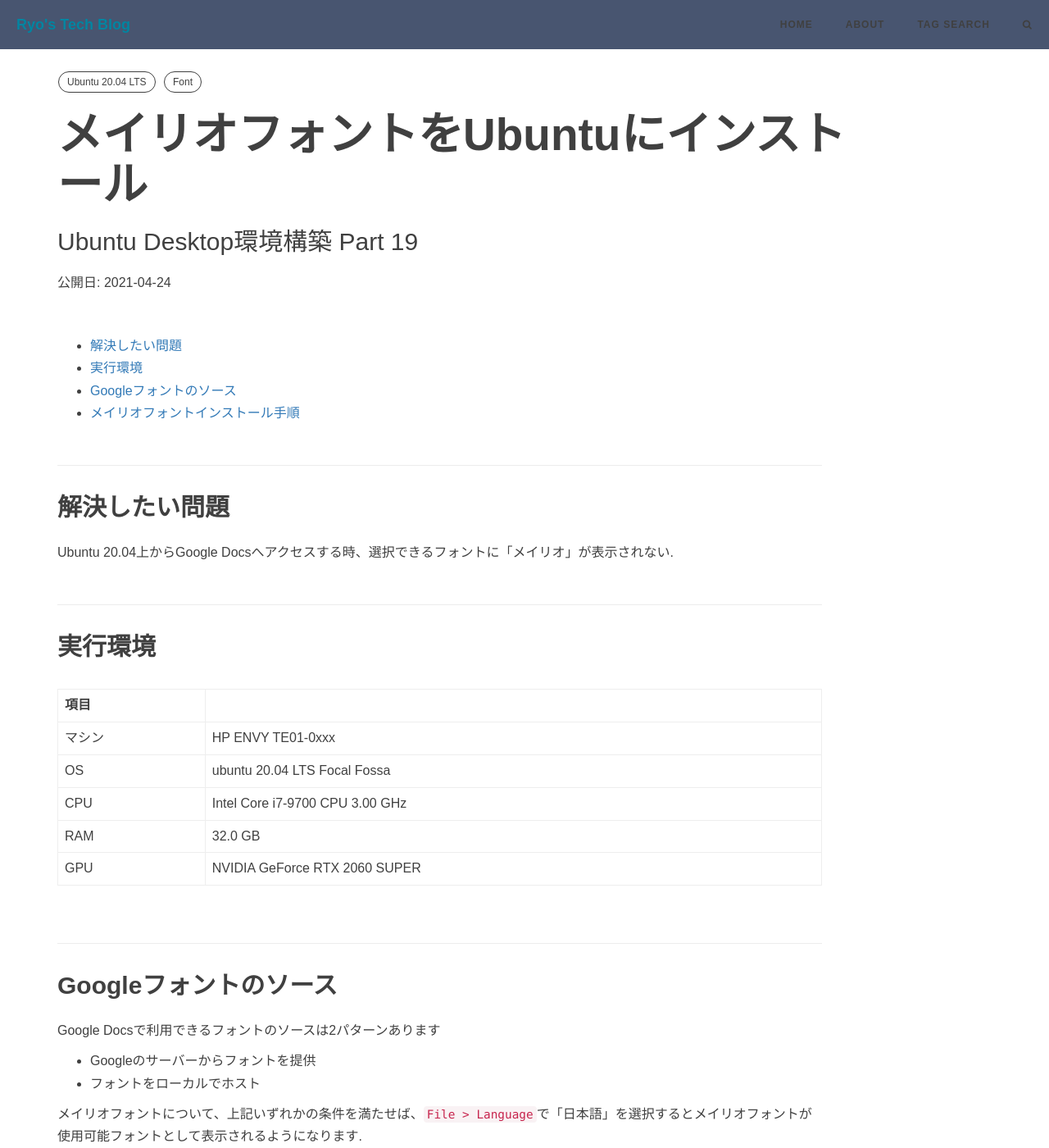
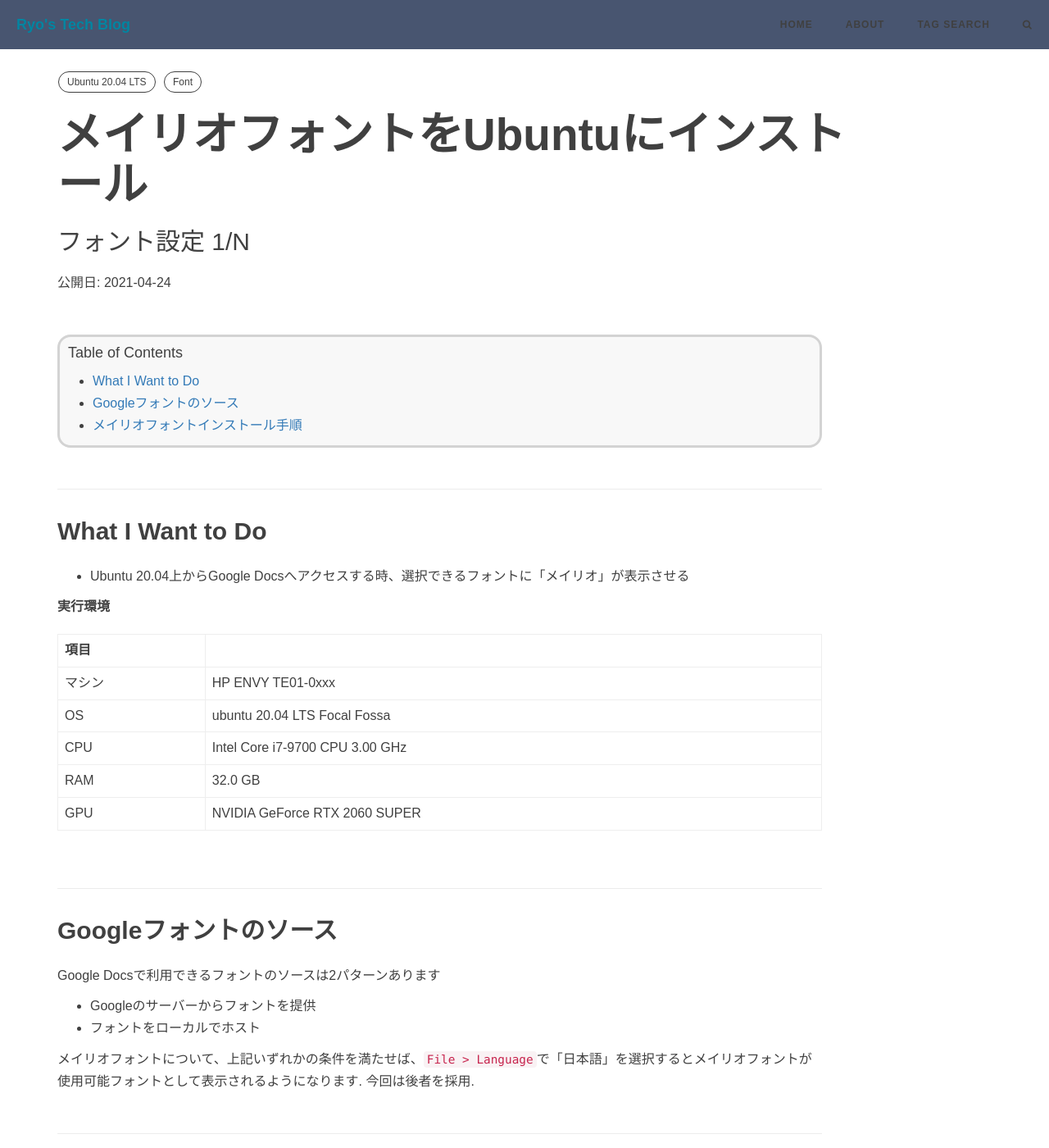
Before and after one commit to RyoNakagami/RyoNakagami.github.io, a Jekyll site: the page built from _posts/2021-04-24-ubuntu-fonts-meiryo-setting.md, in a window 1280 px wide and 1400 px high. Shown: the whole window at 82% size. Built offline with Jekyll 4.4.1, drawn with Linux system fonts in a browser that asks for light colours; comment, search, counter and statistics services are not loaded; some of the changed text lies outside the part shown.

Commit message:
Post: add ubuntu font setting w.r.t Meslo

````diff
--- a/_posts/2021-04-24-ubuntu-fonts-meiryo-setting.md
+++ b/_posts/2021-04-24-ubuntu-fonts-meiryo-setting.md
@@ -1,45 +1,48 @@
 ---
 layout: post
 title: "メイリオフォントをUbuntuにインストール"
-subtitle: "Ubuntu Desktop環境構築 Part 19"
+subtitle: "フォント設定 1/N"
 author: "Ryo"
 header-style: text
 header-mask: 0.0
 catelog: true
-mathjax: true
-purpose:
+mathjax: falase
+mermaid: false
 tags:
 
 - Ubuntu 20.04 LTS
 - Font
 ---
 
+<div style='border-radius: 1em; border-style:solid; border-color:#D3D3D3; background-color:#F8F8F8'>
 
-
+<p class="h4">&nbsp;&nbsp;Table of Contents</p>
 
 <!-- START doctoc generated TOC please keep comment here to allow auto update -->
 <!-- DON'T EDIT THIS SECTION, INSTEAD RE-RUN doctoc TO UPDATE -->
 
-- [解決したい問題](#%E8%A7%A3%E6%B1%BA%E3%81%97%E3%81%9F%E3%81%84%E5%95%8F%E9%A1%8C)
-- [実行環境](#%E5%AE%9F%E8%A1%8C%E7%92%B0%E5%A2%83)
+- [What I Want to Do](#what-i-want-to-do)
 - [Googleフォントのソース](#google%E3%83%95%E3%82%A9%E3%83%B3%E3%83%88%E3%81%AE%E3%82%BD%E3%83%BC%E3%82%B9)
 - [メイリオフォントインストール手順](#%E3%83%A1%E3%82%A4%E3%83%AA%E3%82%AA%E3%83%95%E3%82%A9%E3%83%B3%E3%83%88%E3%82%A4%E3%83%B3%E3%82%B9%E3%83%88%E3%83%BC%E3%83%AB%E6%89%8B%E9%A0%86)
 
 <!-- END doctoc generated TOC please keep comment here to allow auto update -->
 
-## 解決したい問題
 
-Ubuntu 20.04上からGoogle Docsへアクセスする時、選択できるフォントに「メイリオ」が表示されない.
+</div>
 
-## 実行環境
+## What I Want to Do
+
+- Ubuntu 20.04上からGoogle Docsへアクセスする時、選択できるフォントに「メイリオ」が表示させる
+
+**実行環境**
 
 |項目||
 |---|---|
 |マシン| 	HP ENVY TE01-0xxx|
-|OS |	ubuntu 20.04 LTS Focal Fossa|
-|CPU| 	Intel Core i7-9700 CPU 3.00 GHz|
-|RAM| 	32.0 GB|
-|GPU| 	NVIDIA GeForce RTX 2060 SUPER|
+|OS |ubuntu 20.04 LTS Focal Fossa|
+|CPU| Intel Core i7-9700 CPU 3.00 GHz|
+|RAM| 32.0 GB|
+|GPU| NVIDIA GeForce RTX 2060 SUPER|
 
 
 ## Googleフォントのソース
@@ -49,13 +52,16 @@ Google Docsで利用できるフォントのソースは2パターンありま
 - Googleのサーバーからフォントを提供
 - フォントをローカルでホスト
 
-メイリオフォントについて、上記いずれかの条件を満たせば、`File > Language`で「日本語」を選択するとメイリオフォントが使用可能フォントとして表示されるようになります.
+メイリオフォントについて、上記いずれかの条件を満たせば、`File > Language`で「日本語」を選択するとメイリオフォントが使用可能フォントとして表示されるようになります. 今回は後者を採用.
 
 ## メイリオフォントインストール手順
 
 メイリオフォントをapt経由でインストールしてもいいですが、Windows 10が手元にある & Windows 10のフォントになれている, のでWindowsのメイリオフォントをUbuntu側に移植する方針です.
 
-> Windows側
+<div style="display: inline-block; background: #D3D3D3;; border: 1px solid #D3D3D3; padding: 3px 10px;color:black"><span >Windows側</span>
+</div>
+
+<div style="border: 1px solid #D3D3D3; font-size: 100%; padding: 20px;">
 
 ------|------
 Action|Windowsのフォントは`c:\Windows\Fonts`に存在するので、そのフォルダにある`Meiryo UI`を適当なフォルダにコピーします.
@@ -63,7 +69,14 @@ Action|Windowsのフォントは`c:\Windows\Fonts`に存在するので、その
 
 拡張子 `*.ttc` は TrueType コレクションというデジタルフォントの規格です. Windows や macOS、Linux で標準的に利用されているため、Windows10のフォントファイルをそのままUbuntuに持ってきても動作します.
 
-> Ubuntu側
+</div>
+
+<br>
+
+<div style="display: inline-block; background: #D3D3D3;; border: 1px solid #D3D3D3; padding: 3px 10px;color:black"><span >Ubuntu側</span>
+</div>
+
+<div style="border: 1px solid #D3D3D3; font-size: 100%; padding: 20px;">
 
 `meiryo.ttc`、`meiryob.ttc`をUbuntu側からアクセスできるフォルダ（今回は`~/Downloads`）に移動した後、フォント設定します
 
@@ -79,4 +92,6 @@ fontチャッシュを更新
 sudo fc-cache -fv
 ```
 
-最後に、Google Docsでメイリオフォントが表示されることを確認したら終了です.
+最後に, Google Docsでメイリオフォントが表示されることを確認したら終了です.
+
+</div>
````
Also changed, not shown: _posts/2020-10-14-TCP-IP-protocol.md (+1 -1 lines), _posts/2020-10-27-find-device-within-local-network.md (+1 -1 lines), _posts/2021-02-10-linux-nmap-command.md (+0 -3 lines), _posts/2021-04-28-ubuntu-reboot-systemd.md (+31 -13 lines), _posts/2021-12-07-ubuntu-SFMono-Font-Setting.md (+39 -30 lines), _posts/2024-03-11-install-menlo-into-ubuntu.md (added, +207 -0 lines).
